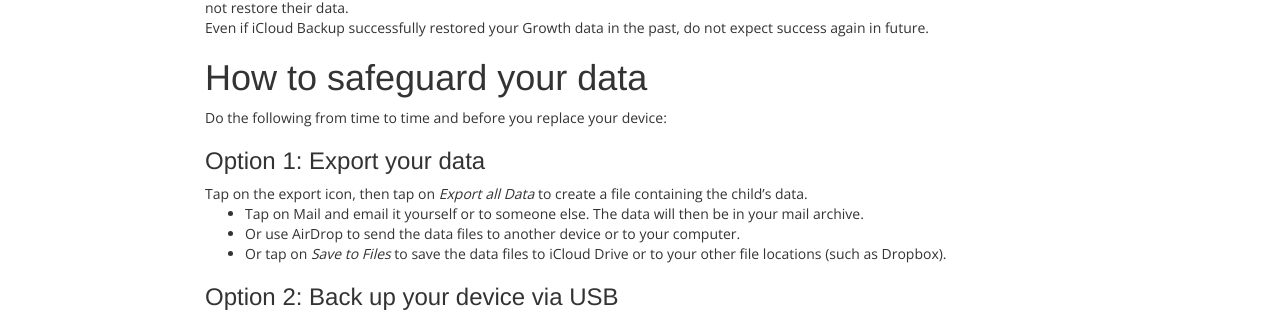
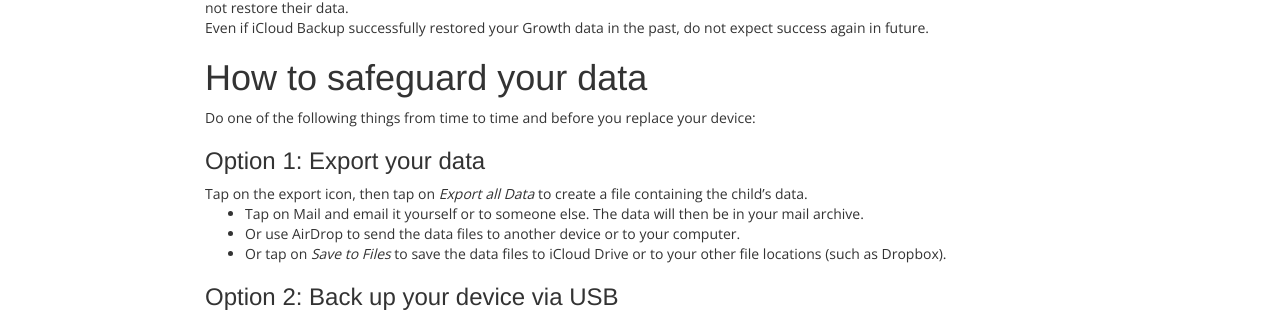
Before and after one commit to Clafou/growthapp.net, a Jekyll site: the page built from backup/index.md, in a window 1280 px wide. Shown: the part 279-591 px from the top of the page. Built offline with Jekyll 4.4.1, drawn with Linux system fonts in a browser that asks for light colours; some web fonts are replaced.

Commit message:
Improved text

```diff
--- a/backup/index.md
+++ b/backup/index.md
@@ -13,7 +13,7 @@ Even if <span class="notranslate">iCloud Backup</span> successfully restored you
 
 # How to safeguard your data
 
-Do the following from time to time and before you replace your device:
+Do one of the following things from time to time and before you replace your device:
 
 ### Option 1: Export your data
 
```
